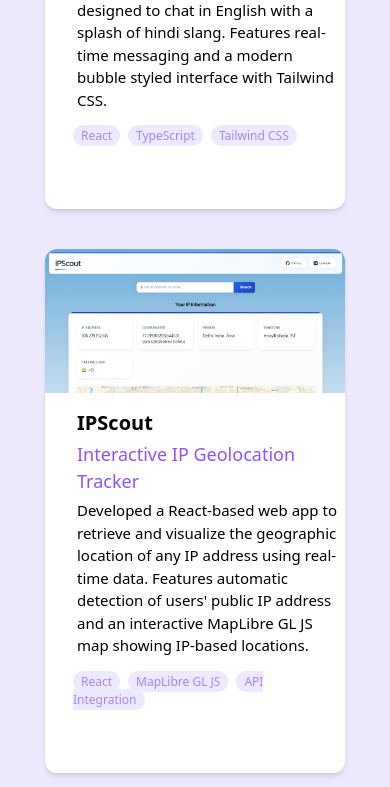
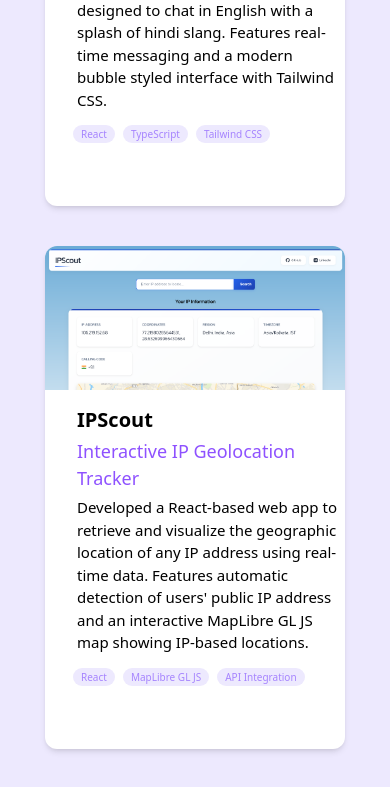
Before and after one commit to lkshayb/PortFolio, a React (Vite) app: page / in a window 390 px wide. Shown: the part 2520-3307 px from the top of the page. Built offline with nearby package versions, Linux system fonts and the light colour scheme.

Commit message:
Minor UI fix

```diff
--- a/src/comp/Project.jsx
+++ b/src/comp/Project.jsx
@@ -14,7 +14,7 @@
                 <div className="text-[15px] pl-8 pr-2 pt-1">
                     <span>{props.Desc_2}</span>
                 </div>
-                <div className=" text-violet-400 text-[12px] mt-4 ml-7">
+                <div className=" text-violet-400 text-[10px] md:text-[12px] mt-4 ml-7">
                     {props.tech1 ? (<span className="bg-violet-100 py-0.5 px-2 rounded-xl mr-2  ">{props.tech1}</span>) : null}
                     {props.tech2 ? (<span className="bg-violet-100 py-0.5 px-2 rounded-xl mr-2">{props.tech2}</span>) : null}
                     {props.tech3 ? (<span className="bg-violet-100 py-0.5 px-2 rounded-xl mr-2">{props.tech3}</span>) : null}
```
